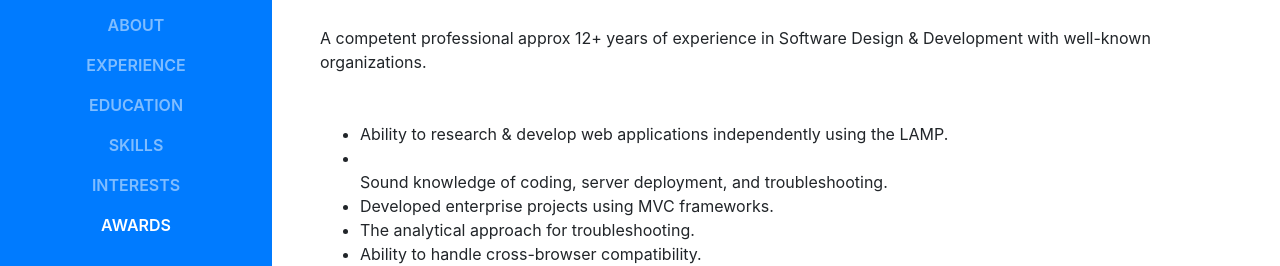
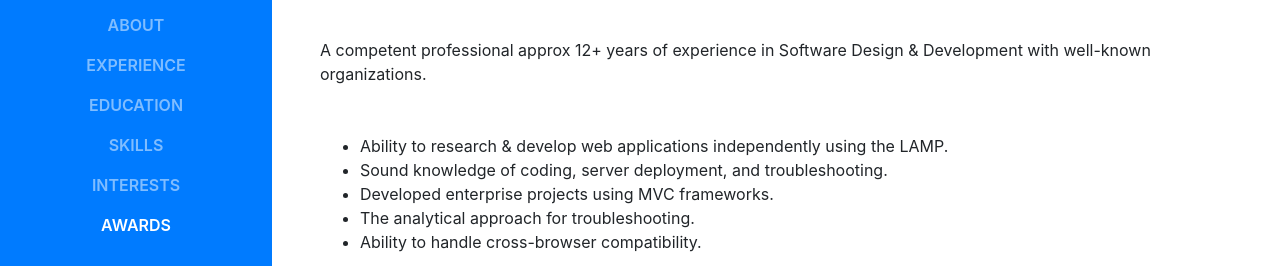
Before and after one commit to chaitenyay/chaitenyay.github.io, a website with bundled scripts: page index.html in a window 1280 px wide. Shown: the part 298-564 px from the top of the page. Built offline with nearby package versions, Linux system fonts and the light colour scheme; files whose address does not match are found by name; a web font is replaced by a local one.

Commit message:
Updated details

```diff
--- a/index.html
+++ b/index.html
@@ -75,7 +75,7 @@
           <p class="mb-5">A competent professional approx 12+ years of experience in Software Design & Development with well-known organizations.</p>
           <ul>
             <li>Ability to research & develop web applications independently using the LAMP.</li>
-            <li></li>Sound knowledge of coding, server deployment, and troubleshooting.</li>
+            <li>Sound knowledge of coding, server deployment, and troubleshooting.</li>
             <li>Developed enterprise projects using MVC frameworks.</li>
             <li>The analytical approach for troubleshooting.</li>
             <li>Ability to handle cross-browser compatibility.</li>
```
